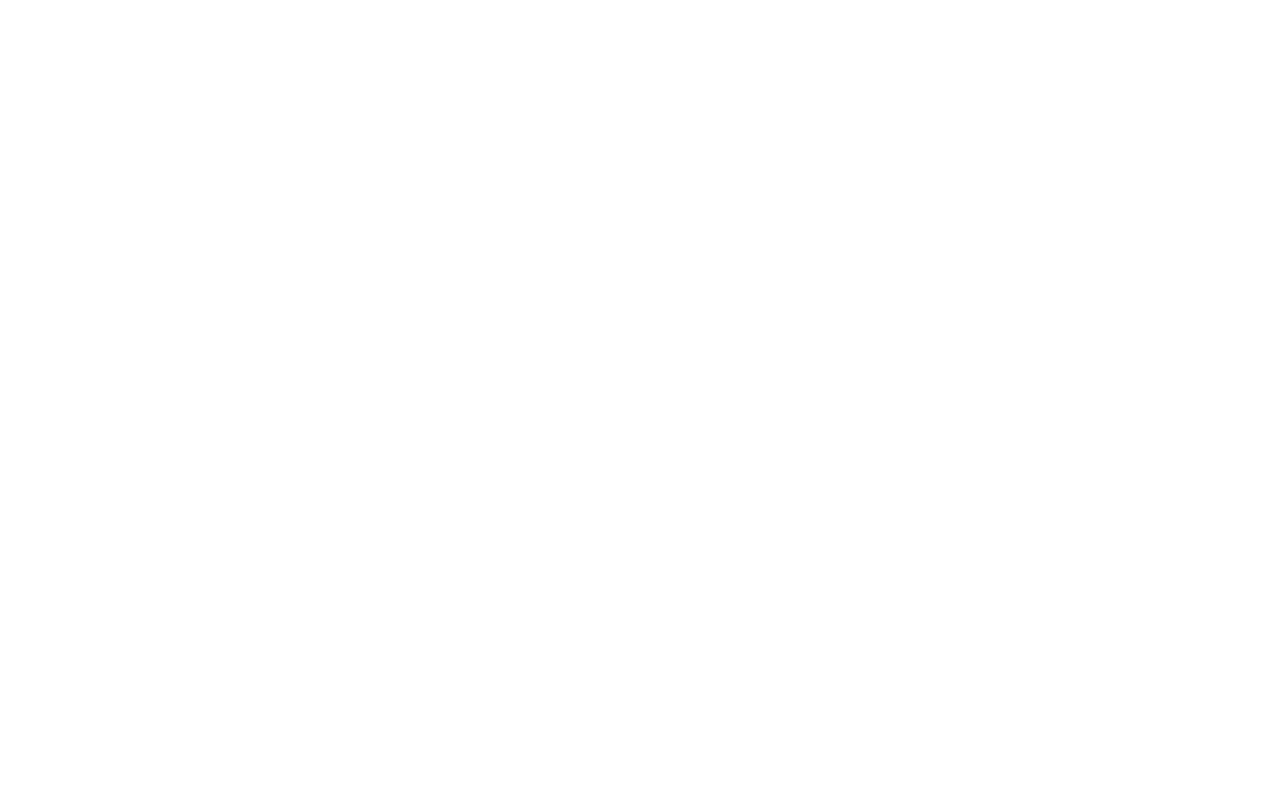
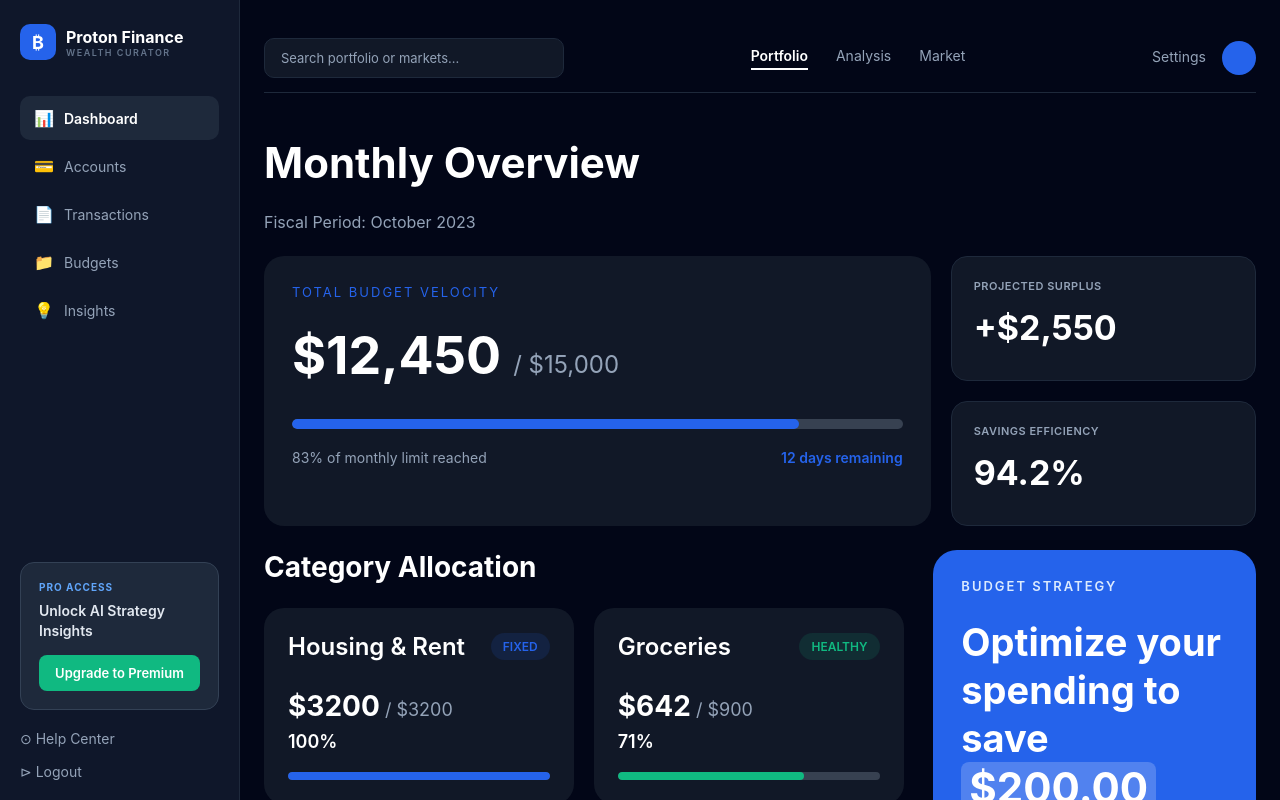
Before and after one commit to Arjun8124/finance-dashboard, a React (Vite) app: page /budget in a window 1280 px wide. Before the commit this address had no page. Built offline with nearby package versions, Linux system fonts and the light colour scheme.

Commit message:
feat: add Budget screen with BudgetStrategy and RecentAlerts components to routing

```diff
--- a/src/App.tsx
+++ b/src/App.tsx
@@ -2,6 +2,7 @@
 import DashBoard from "./screens/DashBoard/DashBoard";
 import { BrowserRouter, Routes, Route } from "react-router-dom";
 import Insights from "./screens/Insights/Insights";
+import Budget from "./screens/Budget/Budget";
 export default function App() {
   return (
     <BrowserRouter>
@@ -32,6 +33,19 @@
             </View>
           }
         />
+        <Route
+          path="/budget"
+          element={
+            <View
+              style={{
+                flex: 1,
+                height: "100%",
+              }}
+            >
+              <Budget />
+            </View>
+          }
+        />
       </Routes>
     </BrowserRouter>
   );
--- /dev/null
+++ b/src/components/BudgetStrategy/BudgetStrategy.styles.ts
@@ -0,0 +1,79 @@
+import { StyleSheet } from "react-native";
+
+export const styles = StyleSheet.create({
+  container: {
+    backgroundColor: "#2563EB",
+
+    borderRadius: 24,
+
+    padding: 28,
+  },
+
+  label: {
+    color: "#DBEAFE",
+
+    fontSize: 13,
+
+    fontWeight: "600",
+
+    letterSpacing: 2,
+
+    marginBottom: 24,
+  },
+
+  title: {
+    color: "#FFFFFF",
+
+    fontSize: 38,
+
+    fontWeight: "700",
+
+    lineHeight: 48,
+  },
+
+  highlight: {
+    color: "#FFFFFF",
+
+    fontSize: 42,
+
+    fontWeight: "700",
+
+    backgroundColor: "rgba(255,255,255,0.2)",
+
+    alignSelf: "flex-start",
+
+    paddingHorizontal: 8,
+
+    borderRadius: 8,
+  },
+
+  description: {
+    color: "#DBEAFE",
+
+    fontSize: 15,
+
+    lineHeight: 24,
+
+    marginTop: 24,
+
+    marginBottom: 28,
+  },
+
+  button: {
+    backgroundColor: "#FFFFFF",
+
+    paddingVertical: 16,
+
+    borderRadius: 12,
+
+    alignItems: "center",
+  },
+
+  buttonText: {
+    color: "#2563EB",
+
+    fontSize: 16,
+
+    fontWeight: "700",
+  },
+});
--- /dev/null
+++ b/src/components/BudgetStrategy/BudgetStrategy.tsx
@@ -0,0 +1,25 @@
+import { View, Text, Pressable } from "react-native";
+import { styles } from "./BudgetStrategy.styles";
+
+export default function BudgetStrategy() {
+  return (
+    <View style={styles.container}>
+      <Text style={styles.label}>BUDGET STRATEGY</Text>
+
+      <Text style={styles.title}>Optimize your spending to save</Text>
+
+      <Text style={styles.highlight}>$200.00</Text>
+
+      <Text style={styles.title}>next month.</Text>
+
+      <Text style={styles.description}>
+        Based on your spending patterns at "Gourmet Mart", switching to bulk
+        purchases could reduce your grocery overhead by 14%.
+      </Text>
+
+      <Pressable style={styles.button}>
+        <Text style={styles.buttonText}>Apply Strategy</Text>
+      </Pressable>
+    </View>
+  );
+}
--- /dev/null
+++ b/src/components/BudgetStrategy/index.ts
@@ -0,0 +1 @@
+export { default } from "./BudgetStrategy";
--- /dev/null
+++ b/src/components/RecentAlerts/RecentAlerts.styles.ts
@@ -0,0 +1,23 @@
+import { StyleSheet } from "react-native";
+
+export const styles = StyleSheet.create({
+  container: {
+    backgroundColor: "#111827",
+
+    borderRadius: 20,
+
+    padding: 24,
+
+    gap: 18,
+  },
+
+  title: {
+    color: "#FFFFFF",
+
+    fontSize: 18,
+
+    fontWeight: "700",
+
+    letterSpacing: 1,
+  },
+});
--- /dev/null
+++ b/src/components/RecentAlerts/RecentAlerts.tsx
@@ -0,0 +1,26 @@
+import { View, Text } from "react-native";
+import { styles } from "./RecentAlerts.styles";
+import AlertCard from "../AlertCard";
+
+export default function RecentAlerts() {
+  return (
+    <View style={styles.container}>
+      <Text style={styles.title}>RECENT ALERTS</Text>
+
+      <AlertCard
+        title="Entertainment Threshold"
+        description="Limit is at 90% ($450/$500)"
+      />
+
+      <AlertCard
+        title="Dining Anomaly"
+        description="Spending at The Oak Room is 20% higher."
+      />
+
+      <AlertCard
+        title="Subscription Renewed"
+        description="Bloomberg Terminal was auto-paid."
+      />
+    </View>
+  );
+}
--- /dev/null
+++ b/src/components/RecentAlerts/index.ts
@@ -0,0 +1 @@
+export { default } from "./RecentAlerts";
--- a/src/screens/Budget/Budget.tsx
+++ b/src/screens/Budget/Budget.tsx
@@ -1,17 +1,19 @@
-import { View, Text } from "react-native";
+import { View, Text, ScrollView } from "react-native";
 import { styles } from "./Budget.styles";
 import Sidebar from "../../components/Sidebar";
 import Header from "../../components/Header";
 import BudgetVelocity from "../../components/BudgetVelocity";
 import BudgetCategoryCard from "../../components/BudgetCategory";
 import MetricCard from "../../components/MetricCard";
+import BudgetStrategy from "../../components/BudgetStrategy";
+import RecentAlerts from "../../components/RecentAlerts";
 
 export default function Budget() {
   return (
     <View style={styles.container}>
       <Sidebar />
 
-      <View style={styles.content}>
+      <ScrollView style={{ flex: 1 }} contentContainerStyle={styles.content}>
         <Header />
 
         <Text style={styles.heading}>Monthly Overview</Text>
@@ -87,7 +89,7 @@
             <RecentAlerts />
           </View>
         </View>
-      </View>
+      </ScrollView>
     </View>
   );
 }
```
